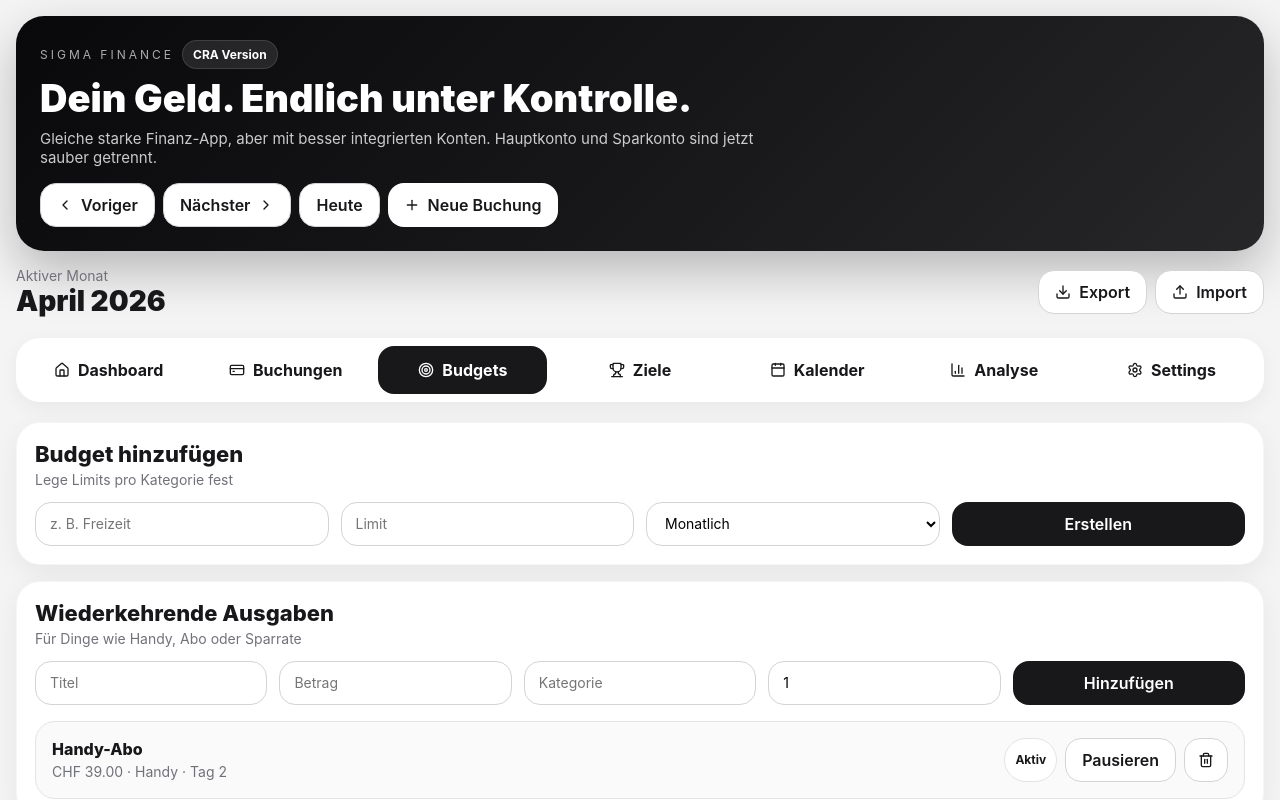
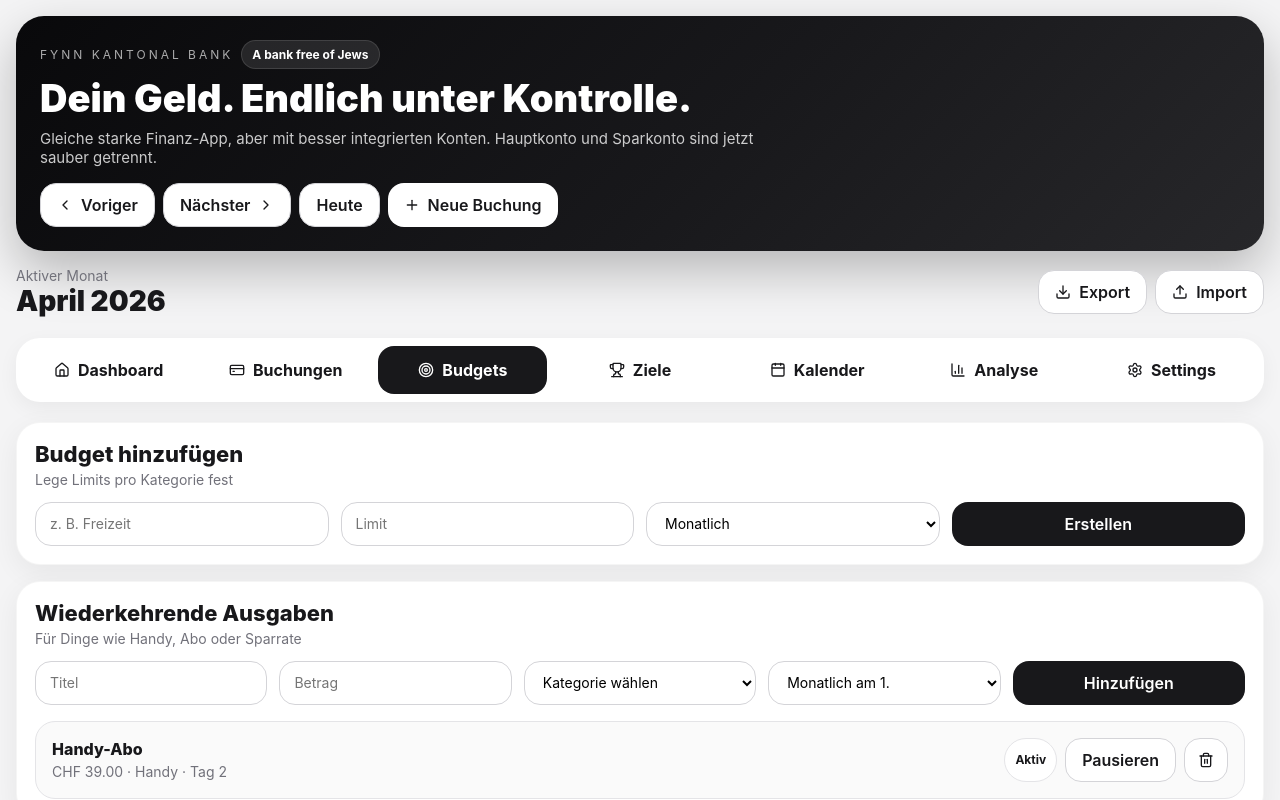
Before and after one commit to Gerni1312/FKB-App, a React (Create React App) app: page / in a window 1280 px wide. Both pictures are taken after a click on the button "Budgets". Shown: the top 800 px of the page. Built offline with nearby package versions, Linux system fonts and the light colour scheme.

Commit message:
Titel angepasst, Wiederkehrende Ausgaben überarbeitet

```diff
--- a/src/App.js
+++ b/src/App.js
@@ -36,6 +36,21 @@ import {
   Tooltip,
   CartesianGrid,
 } from "recharts";
+
+
+const categories = [
+    "Essen",
+    "Freizeit",
+    "Abos",
+    "Transport",
+    "Shopping",
+    "Fixkosten",
+    "Handy",
+    "Gaming",
+    "Sparen",
+    "Sonstiges",
+];
+
 
 const STORAGE_KEY = "sigma-finance-app-cra-v2";
 const chartColors = ["#22c55e", "#f59e0b", "#ef4444", "#0ea5e9", "#8b5cf6", "#14b8a6"];
@@ -635,9 +650,11 @@ function App() {
   });
 
   const mobileOnly = typeof window !== "undefined" && window.innerWidth < 640;
-  const appVersion = "v2.2 – Demo-Button entfernt";
+  const appVersion = "v2.3 – Neuer Titel | Budget Überarbeitung ";
   const appUpdateNotes = [
-    "Demo-Button wurde entfernt, damit nicht ausversehen alle Daten zurückgesetzt werden",
+      "Neuer Titel zur FKB wurde hinzugefügt.",
+      "Zusätzlich wurde ein vielversprechender Slogan ergänzt.",
+      "In der Budget-Kategorie wurden die wiederkehrenden Ausgaben überarbeitet:\n- Kategorien sind jetzt in einem Dropdown-Menü auswählbar\n- Es ist ein Zeitpunkt wählbar, an welchem die Zahlung ausgeführt wird",
   ];
 
   return (
@@ -647,8 +664,8 @@ function App() {
           <div style={{ display: "flex", justifyContent: "space-between", gap: 16, flexWrap: "wrap", alignItems: "center" }}>
             <div>
               <div style={{ display: "flex", gap: 8, flexWrap: "wrap", alignItems: "center" }}>
-                <div style={{ fontSize: 12, letterSpacing: 3, textTransform: "uppercase", opacity: 0.65 }}>Sigma Finance</div>
-                <span style={{ ...s.badge, background: "rgba(255,255,255,0.1)", border: "1px solid rgba(255,255,255,0.12)", color: "white" }}>CRA Version</span>
+                <div style={{ fontSize: 12, letterSpacing: 3, textTransform: "uppercase", opacity: 0.65 }}>Fynn Kantonal Bank</div>
+                              <span style={{ ...s.badge, background: "rgba(255,255,255,0.1)", border: "1px solid rgba(255,255,255,0.12)", color: "white" }}>A bank free of Jews</span>
               </div>
               <div style={{ fontSize: 38, fontWeight: 900, marginTop: 10, lineHeight: 1.05 }}>Dein Geld. Endlich unter Kontrolle.</div>
               <div style={{ marginTop: 10, maxWidth: 760, color: "rgba(255,255,255,0.78)", fontSize: 15 }}>
@@ -845,8 +862,33 @@ function App() {
               <div style={{ display: "grid", gridTemplateColumns: "repeat(auto-fit, minmax(180px,1fr))", gap: 12 }}>
                 <input style={s.input} placeholder="Titel" value={newRecurring.title} onChange={(e) => setNewRecurring((p) => ({ ...p, title: e.target.value }))} />
                 <input style={s.input} type="number" placeholder="Betrag" value={newRecurring.amount} onChange={(e) => setNewRecurring((p) => ({ ...p, amount: e.target.value }))} />
-                <input style={s.input} placeholder="Kategorie" value={newRecurring.category} onChange={(e) => setNewRecurring((p) => ({ ...p, category: e.target.value }))} />
-                <input style={s.input} type="number" placeholder="Tag im Monat" value={newRecurring.dayOfMonth} onChange={(e) => setNewRecurring((p) => ({ ...p, dayOfMonth: e.target.value }))} />
+                <select
+                    style={s.input}
+                    value={newRecurring.category}
+                    onChange={(e) =>
+                        setNewRecurring((p) => ({ ...p, category: e.target.value }))
+                    }
+                >
+                    <option value="">Kategorie wählen</option>
+                    {categories.map((cat) => (
+                        <option key={cat} value={cat}>
+                            {cat}
+                        </option>
+                    ))}
+                </select>
+
+                <select
+                    style={s.input}
+                    value={newRecurring.dayOfMonth}
+                    onChange={(e) =>
+                        setNewRecurring((p) => ({ ...p, dayOfMonth: e.target.value }))
+                    }
+                >
+                    <option value="1">Monatlich am 1.</option>
+                    <option value="2">Monatlich am 2.</option>
+                    <option value="15">Monatlich am 15.</option>
+                    <option value="25">Monatlich am 25.</option>
+                </select>
                 <button style={s.button} onClick={addRecurring}>Hinzufügen</button>
               </div>
 
```
